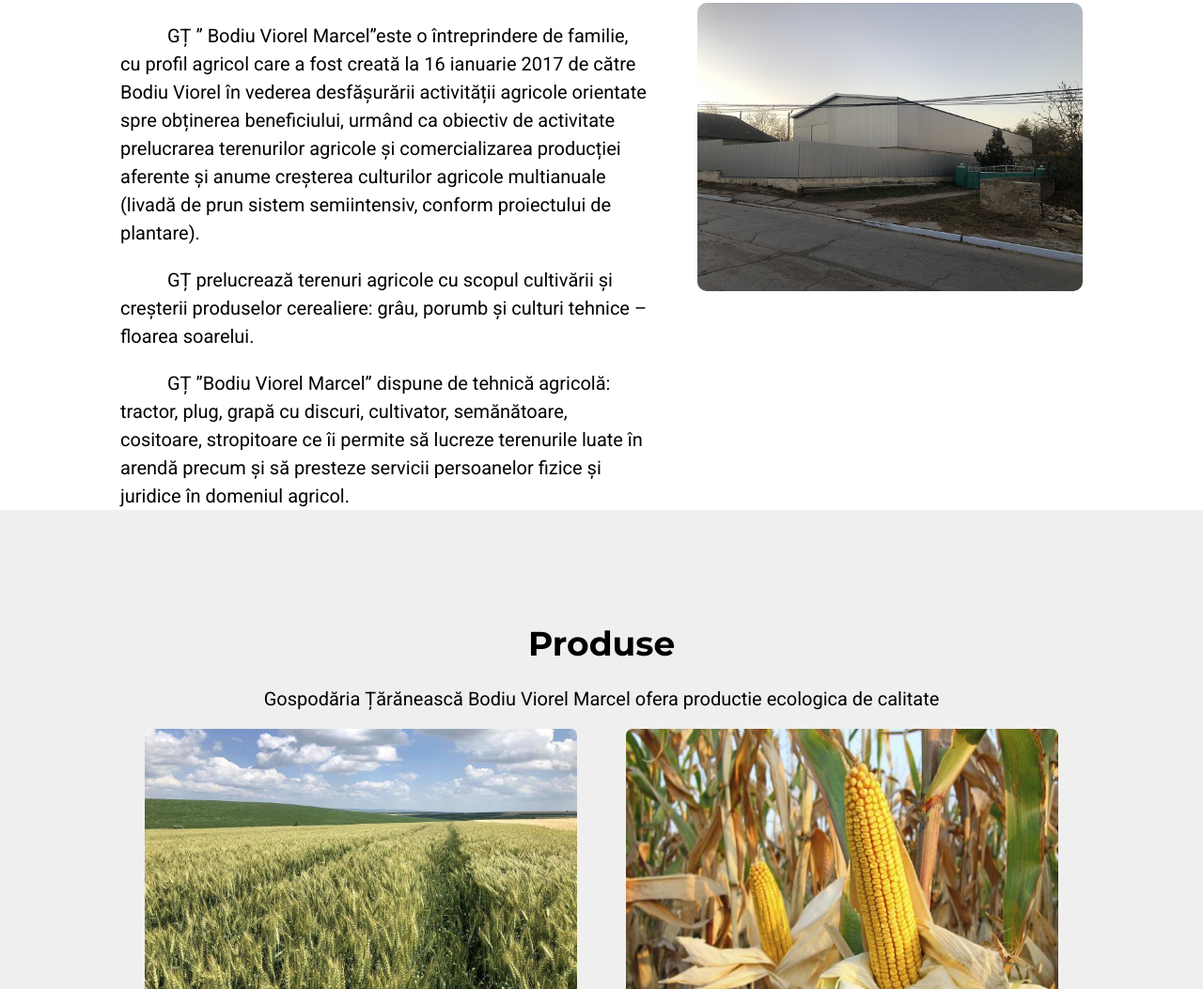
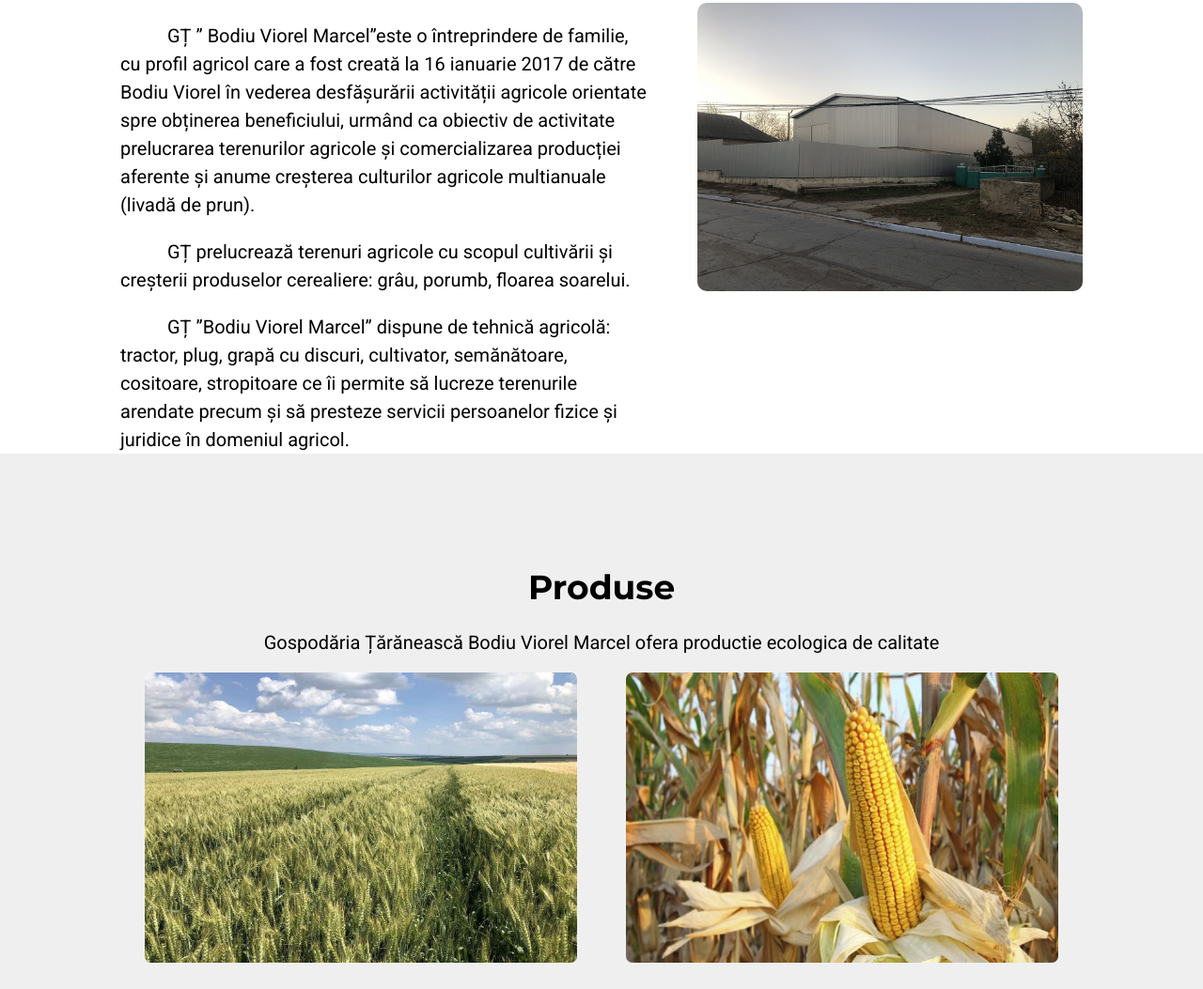
Before and after one commit to ionutbalanel/gtbodiuviorel, a plain HTML site: page index.html in a window 1280 px wide. Shown: the part 1120-2173 px from the top of the page at 94% size. Drawn offline with Linux system fonts and the light colour scheme.

Commit message:
Add files via upload

```diff
--- a/index.html
+++ b/index.html
@@ -53,14 +53,14 @@
             <div class="content">
                 <div class="article">
                     <p>
-                        GȚ ” Bodiu Viorel Marcel”este o întreprindere de familie, cu profil agricol care a fost creată la 16 ianuarie 2017 de către Bodiu Viorel în vederea desfășurării activității agricole orientate spre obținerea beneficiului, urmând ca obiectiv de activitate prelucrarea terenurilor agricole și comercializarea producției aferente și anume creșterea culturilor agricole multianuale (livadă de prun sistem semiintensiv, conform proiectului de plantare).
+                        GȚ ” Bodiu Viorel Marcel”este o întreprindere de familie, cu profil agricol care a fost creată la 16 ianuarie 2017 de către Bodiu Viorel în vederea desfășurării activității agricole orientate spre obținerea beneficiului, urmând ca obiectiv de activitate prelucrarea terenurilor agricole și comercializarea producției aferente și anume creșterea culturilor agricole multianuale (livadă de prun).
                     </p>
                     <p>
-                        GȚ prelucrează terenuri agricole cu scopul cultivării și creșterii produselor cerealiere: grâu, porumb și culturi tehnice – floarea soarelui.
+                        GȚ prelucrează terenuri agricole cu scopul cultivării și creșterii produselor cerealiere: grâu, porumb, floarea soarelui.
                     </p>
                     <p>
                         GȚ ”Bodiu Viorel Marcel” dispune de tehnică agricolă:
-                        tractor, plug, grapă cu discuri, cultivator, semănătoare, cositoare, stropitoare ce îi permite să lucreze terenurile luate în arendă precum și să presteze servicii persoanelor fizice și juridice în domeniul agricol.
+                        tractor, plug, grapă cu discuri, cultivator, semănătoare, cositoare, stropitoare ce îi permite să lucreze terenurile arendate precum și să presteze servicii persoanelor fizice și juridice în domeniul agricol.
                     </p>
                 </div>
             </div>
```
